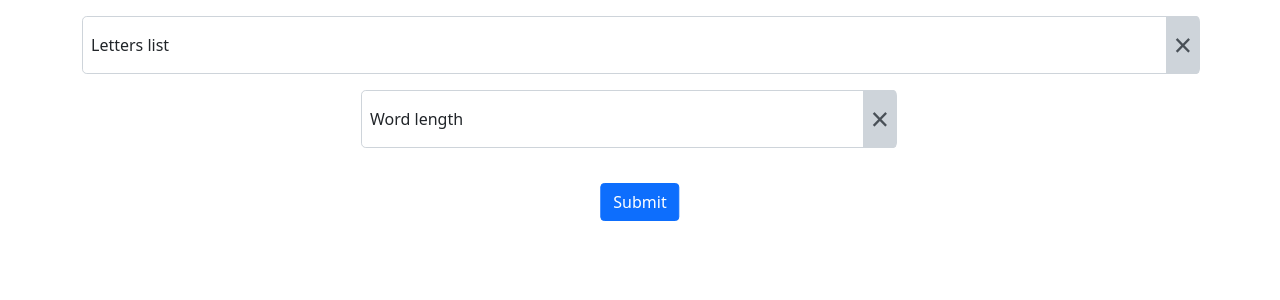
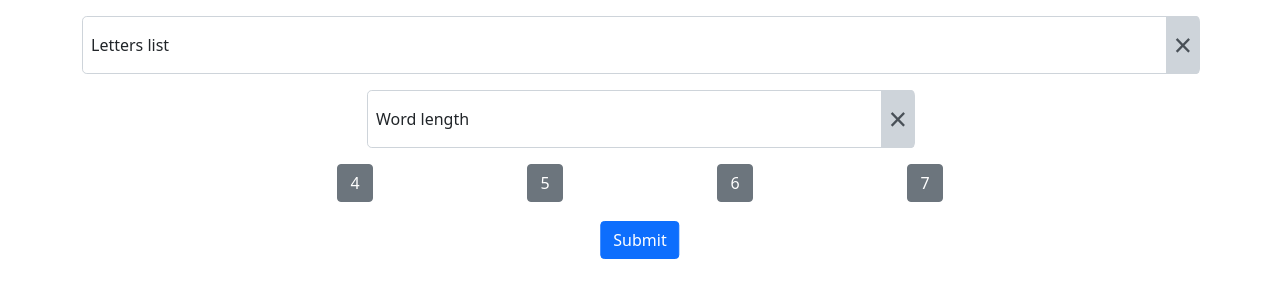
Before and after one commit to Da-Juan/words, a Flask app: page / in a window 1280 px wide. Shown: the top 300 px of the page. Run offline with Flask 2, Linux system fonts and the light colour scheme; some libraries are stand-ins or nearby versions.

Commit message:
Add 4, 5, 6, 7 buttons

```diff
--- a/templates/template.html
+++ b/templates/template.html
@@ -39,7 +39,7 @@
     </style>
   </head>
   <body>
-    <form method="post" autocomplete="off">
+    <form id="words-form" method="post" autocomplete="off">
     {{ form.csrf_token }}
       <div class="container mt-3">
         <div class="row">
@@ -48,14 +48,28 @@
             {{ form.letters.label(class="mx-2") }}
             <input type="button" id="clear-field" onclick="clear_field('letters')" value="&times;">
           </div>
-          </div>
-            <div class="row w-50">
-          <div class="col form-floating mb-3 position-relative start-50">
+        </div>
+        <div class="row justify-content-center">
+          <div class="col-6 form-floating mb-3">
             {{ form.length(class="form-control form-control-lg") }}
             {{ form.length.label(class="mx-2") }}
             <input type="button" id="clear-field" onclick="clear_field('length')" value="&times;">
           </div>
+        </div>
+        <div class="row justify-content-center">
+          <div class="col-2" style="text-align: center;">
+            <button type="button" id="btn-4" class="btn btn-secondary" onclick="set_length(4)">4</button>
           </div>
+          <div class="col-2" style="text-align: center;">
+            <button type="button" id="btn-5" class="btn btn-secondary" onclick="set_length(5)">5</button>
+          </div>
+          <div class="col-2" style="text-align: center;">
+            <button type="button" id="btn-6" class="btn btn-secondary" onclick="set_length(6)">6</button>
+          </div>
+          <div class="col-2" style="text-align: center;">
+            <button type="button" id="btn-7" class="btn btn-secondary" onclick="set_length(7)">7</button>
+          </div>
+        </div>
         <div class="row">
           <div class="col form-floating mb-3">
             <input class="btn btn-primary position-relative top-100 start-50 translate-middle" type="submit" value="Submit">
@@ -89,7 +103,20 @@
               const field = document.getElementById(field_id)
               field.value = "";
               field.focus();
-            }
+      }
+
+      function set_length(length) {
+              const form_id = 'words-form';
+              const length_field_id = 'length';
+              const letters_field_id = 'letters';
+              const length_field = document.getElementById(length_field_id);
+              const letters_field = document.getElementById(letters_field_id);
+              length_field.value = length;
+              if (letters_field.value.length != 0) {
+                      const form = document.getElementById(form_id);
+                      form.submit();
+              }
+      }
     </script>
     <script src="https://cdn.jsdelivr.net/npm/@popperjs/core@2.10.2/dist/umd/popper.min.js" integrity="sha384-7+zCNj/IqJ95wo16oMtfsKbZ9ccEh31eOz1HGyDuCQ6wgnyJNSYdrPa03rtR1zdB" crossorigin="anonymous"></script>
     <script src="https://cdn.jsdelivr.net/npm/bootstrap@5.1.3/dist/js/bootstrap.min.js" integrity="sha384-QJHtvGhmr9XOIpI6YVutG+2QOK9T+ZnN4kzFN1RtK3zEFEIsxhlmWl5/YESvpZ13" crossorigin="anonymous"></script>
```
